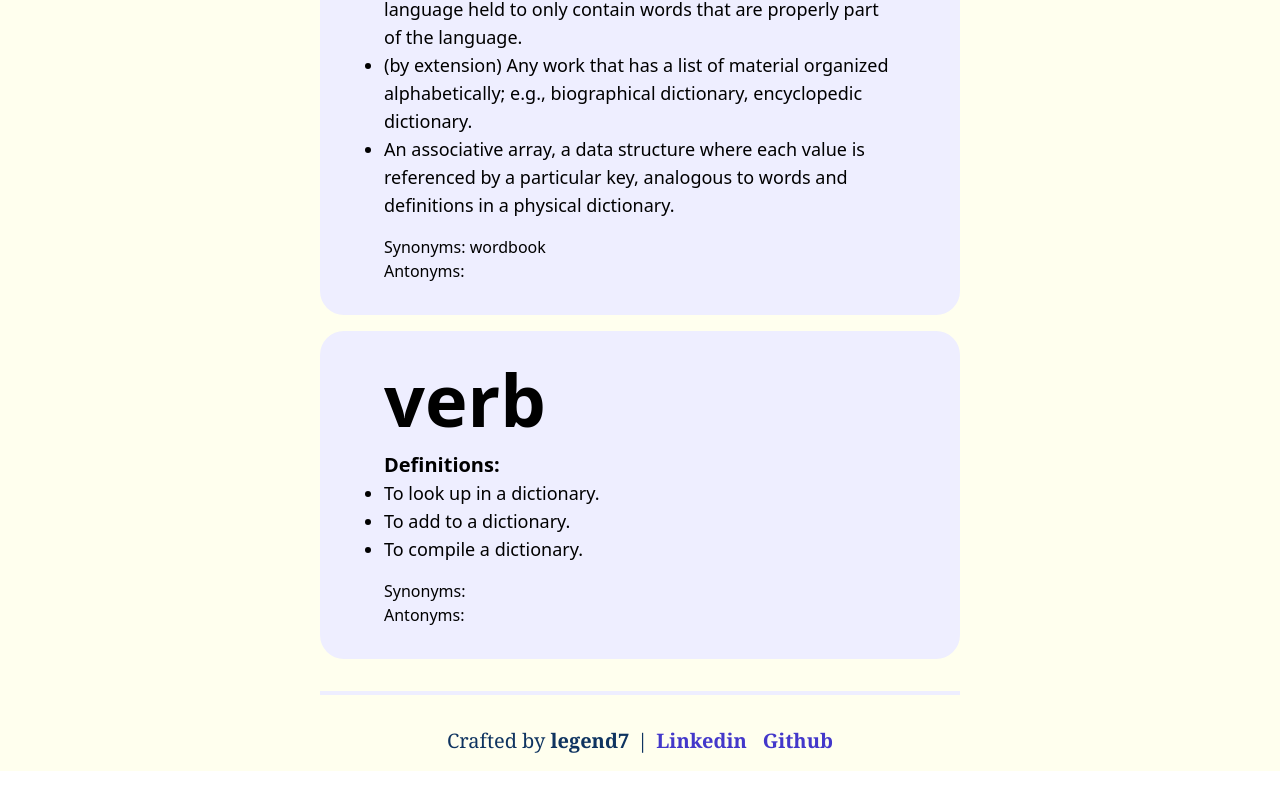
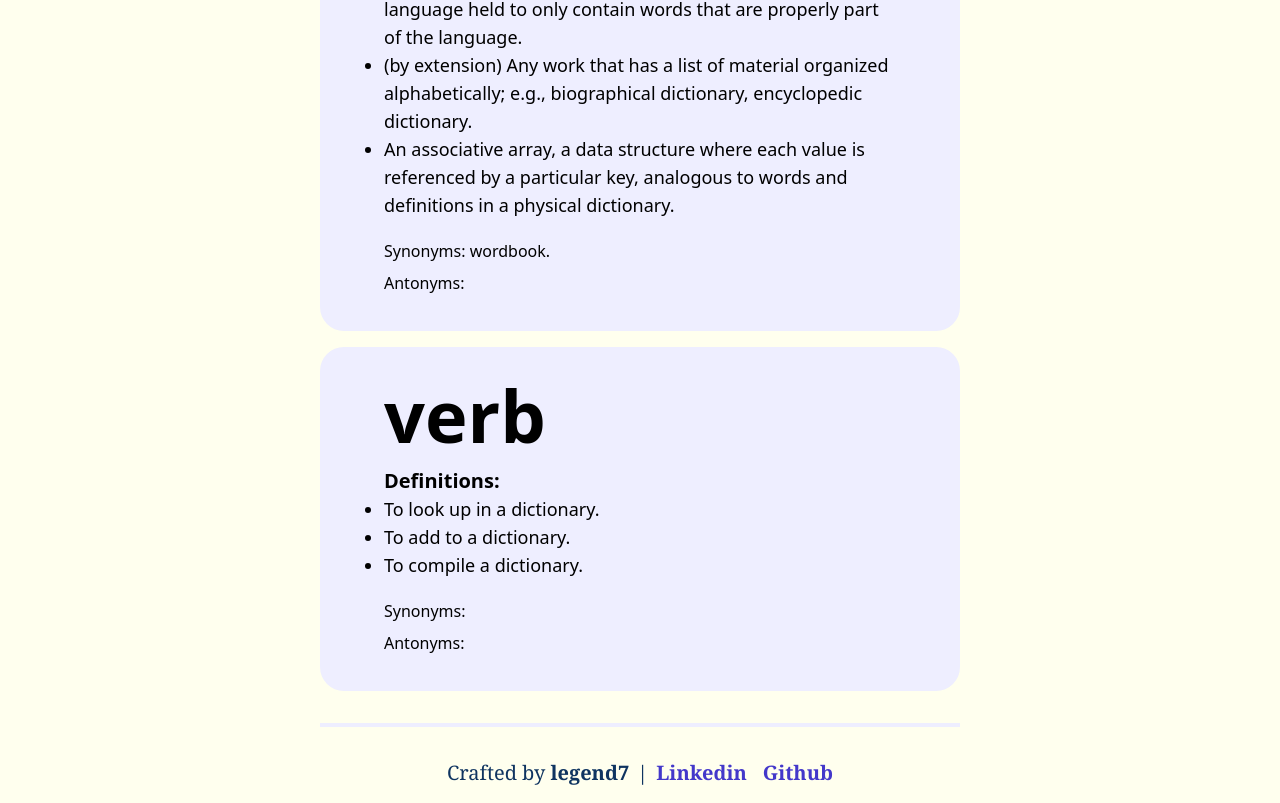
Before and after one commit to legend7bot/worzila-lite, a React (Vite) app: page / in a window 1280 px wide. Shown: the part 735-1538 px from the top of the page. Before the commit the page ends 1506 px from the top, so only its background shows below. Built offline with nearby package versions, Linux system fonts and the light colour scheme.

Commit message:
minor-changes

```diff
--- a/src/components/elements/Dictionary/DictionaryPos.tsx
+++ b/src/components/elements/Dictionary/DictionaryPos.tsx
@@ -26,13 +26,13 @@ const DictionaryPos: React.FC<DictionaryPosProps> = (props) => {
           );
         })}
       </ul>
-      <p>
+      <p className="cmasep my-1">
         Synonyms:{' '}
         {meaning.synonyms.map((synonym: any, index: any) => (
           <span key={index}>{synonym}</span>
         ))}
       </p>
-      <p>
+      <p className="cmasep my-1">
         Antonyms:{' '}
         {meaning.antonyms.map((antonym: any, index: any) => (
           <span key={index}>{antonym}</span>
--- a/src/components/elements/Dictionary/SearchBar.tsx
+++ b/src/components/elements/Dictionary/SearchBar.tsx
@@ -17,6 +17,7 @@ const SearchBar: React.FC<SearchBarProps> = ({ onSubmit }) => {
         <form
           className="w-full rounded-full"
           onSubmit={(e) => {
+            e.preventDefault();
             onSubmit(e, keyword);
           }}>
           <input
--- a/src/index.css
+++ b/src/index.css
@@ -10,6 +10,15 @@
   transition: color 0.5s ease, background-color 0.5s ease;
 }
 
+/* Used in DictionaryPs.tsx */
+.cmasep span:not(:last-child)::after {
+  content: ', ';
+}
+.cmasep span:last-child::after {
+  content: '.';
+}
+
+/* Fonts */
 .fnt-sans {
   font-family: ui-sans-serif, system-ui, -apple-system, BlinkMacSystemFont, 'Segoe UI', Roboto,
     'Helvetica Neue', Arial, 'Noto Sans', sans-serif, 'Apple Color Emoji', 'Segoe UI Emoji',
@@ -25,7 +34,7 @@
     'Courier New', monospace;
 }
 
-//custom scrollbar
+/* custom scrollbar */
 @media (max-width: 768px) {
   ::-webkit-scrollbar {
     width: 1px !important;
```
